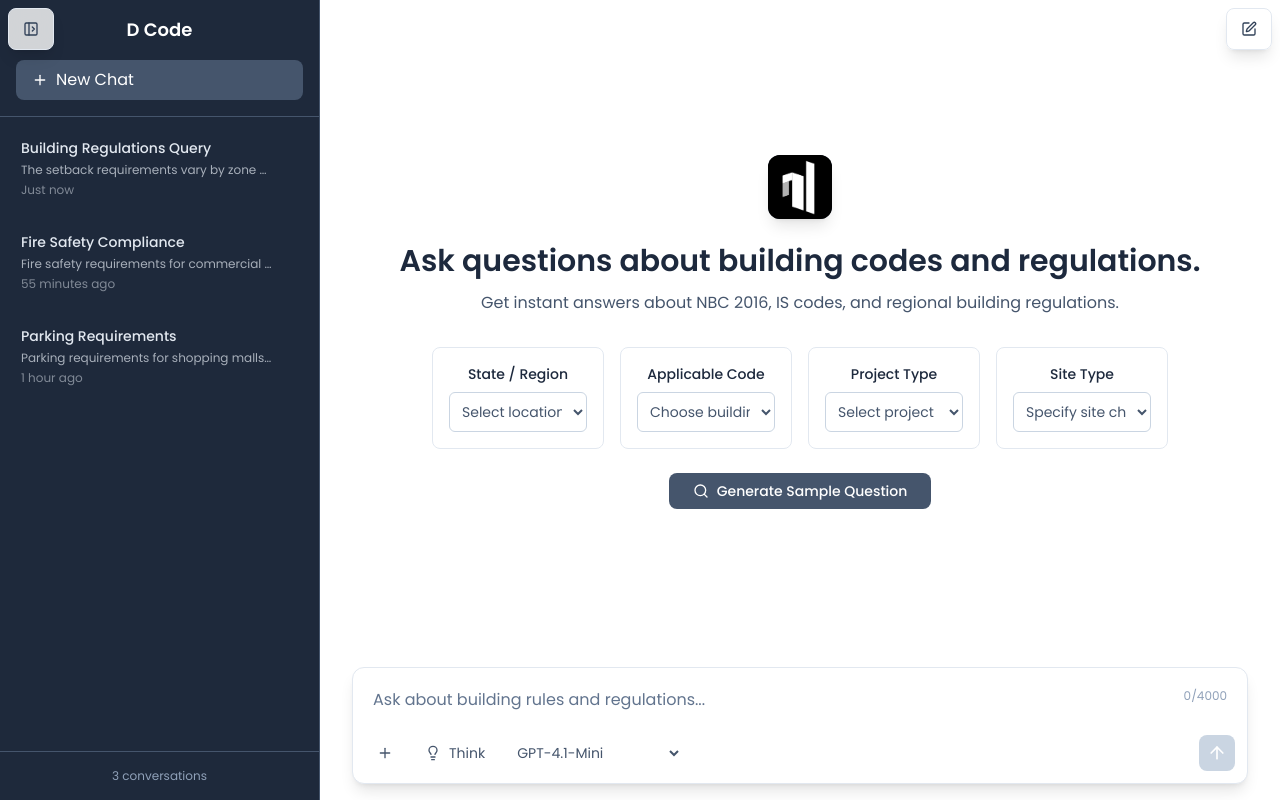
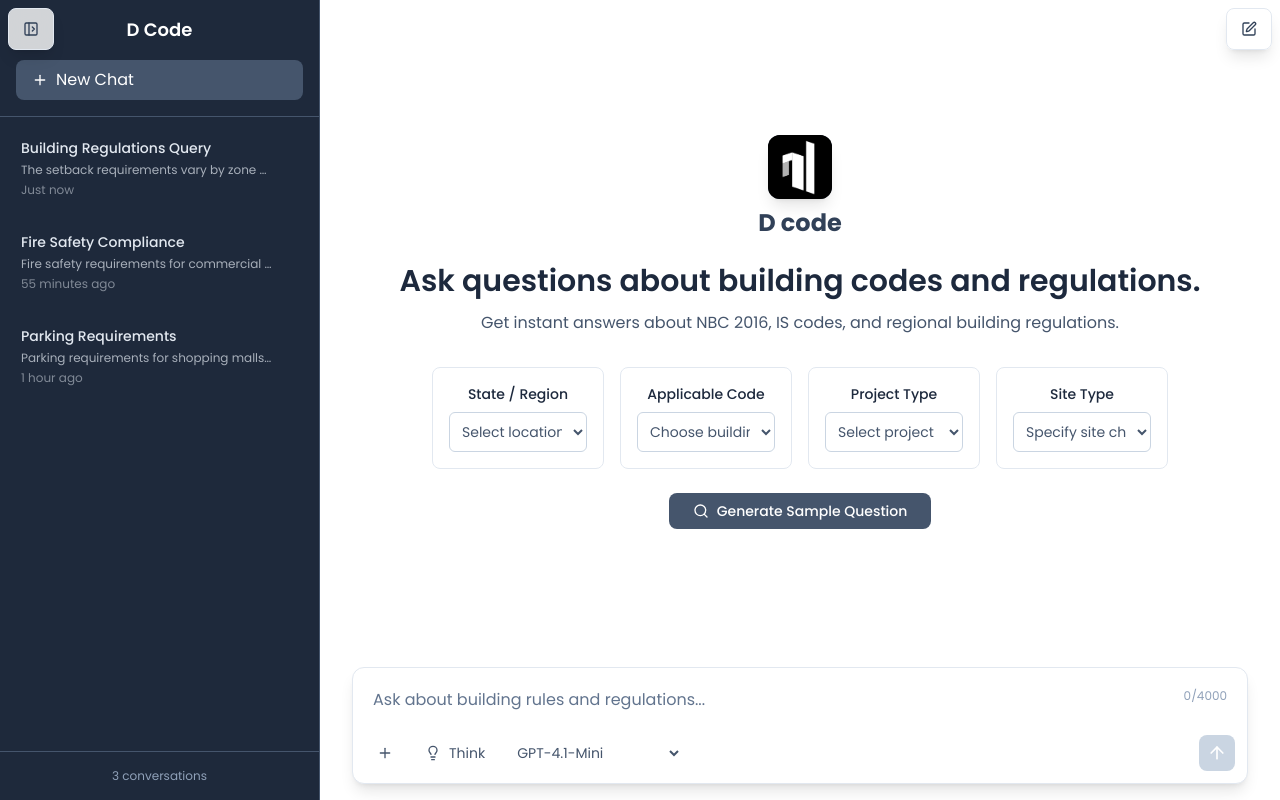
Before and after one commit to pvanand07/vue3-tailwindcss4-starter, a Vue app in the folder vite-project/: page /chat in a window 1280 px wide. Built offline with nearby package versions, Linux system fonts and the light colour scheme.

Commit message:
add brand name

```diff
--- a/vite-project/src/components/features/chat/EmptyState.vue
+++ b/vite-project/src/components/features/chat/EmptyState.vue
@@ -2,9 +2,12 @@
   <!-- Empty State - Building Codes Interface -->
   <div class="flex flex-col items-center justify-center min-h-[calc(100vh-200px)] text-center">
     <!-- Main Icon -->
-    <div class="bg-slate-800 rounded-xl w-16 h-16 mb-6 shadow-lg overflow-hidden">
+    <div class="bg-slate-800 rounded-xl w-16 h-16 mb-2 shadow-lg overflow-hidden">
       <img src="/src/assets/images/d-code.png" alt="D Code Logo" class="w-full h-full object-cover" />
     </div>
+
+  <!-- Brand Name -->
+  <h1 class="text-lg sm:text-xl md:text-2xl font-bold text-slate-700 mb-6">D code</h1>
 
     <!-- Main Heading -->
     <h1 class="text-xl sm:text-2xl md:text-3xl font-semibold text-slate-800 mb-3 px-4">
```
Also changed, not shown: 1 other file (tests, documents, lock files or other folders).
